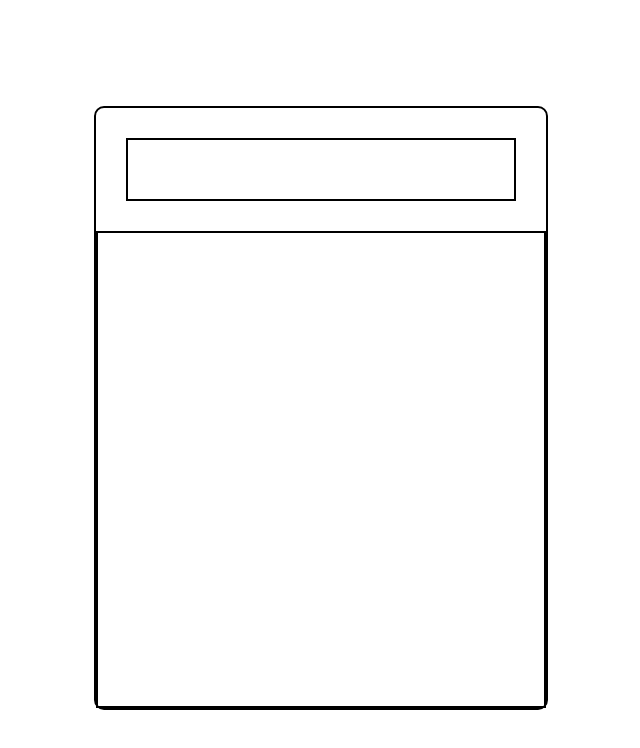
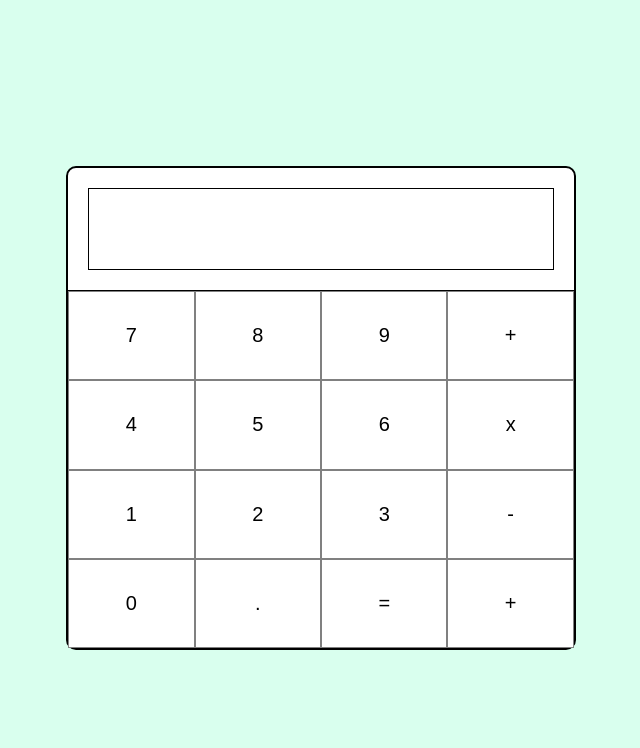
Before and after one commit to kristoferfannar/odin-calculator, a plain HTML site: page index.html in a window 1280 px wide. Shown: the whole page, without its empty margins (319-959 px from the left). Drawn offline with Linux system fonts and the light colour scheme.

Commit message:
Layout complete

```diff
--- a/index.html
+++ b/index.html
@@ -11,6 +11,30 @@
     <div class="calculator">
         <div class="screen"></div>
         <div class="buttons">
+            <div class="row">
+                <button class="7">7</button>
+                <button class="8">8</button>
+                <button class="9">9</button>
+                <button class="+">+</button>
+            </div>
+            <div class="row">
+                <button class="4">4</button>
+                <button class="5">5</button>
+                <button class="6">6</button>
+                <button class="x">x</button>
+            </div>
+            <div class="row">
+                <button class="1">1</button>
+                <button class="2">2</button>
+                <button class="3">3</button>
+                <button class="-">-</button>
+            </div>
+            <div class="row">
+                <button class="0">0</button>
+                <button class=".">.</button>
+                <button class="=">=</button>
+                <button class="+">+</button>
+            </div>
         </div>
     </div>
 
--- a/style.css
+++ b/style.css
@@ -3,24 +3,52 @@ body {
     display: flex;
     justify-content: center;
     align-items: center;
+    background-color: rgb(217, 255, 238);
 }
 
 .calculator {
     border: 2px solid black;
-    width: 450px;
-    height: 600px;
+    width: 40%;
+    height: 60%;
     border-radius: 10px;
     display: flex;
     flex-direction: column;
+    min-width: 160px;
+    min-height: 240px;
+    background-color: white;
 }
 
 .screen {
-    flex: 1 1 auto;
-    border: 2px solid black;
-    margin: 30px;
+    border: 1px solid black;
+    min-width: 120px;
+    margin: 20px;
+    height: 80px;
 }
 
 .buttons {
-    flex: 8 1 auto;
-    border: 2px solid black;
+    flex: 1 1 auto;
+    display: flex;
+    border-top: 1px solid black;
+    flex-direction: column;
 }
+
+.row {
+    flex: 1 1 auto;
+    display: flex;
+}
+
+button {
+    flex: 1 1 0;
+    min-width: 40px;
+    min-height: 40px;
+    font-size: 20px;
+    background-color: white;
+    border: 1px solid grey;
+}
+
+button:hover {
+    font-size: 28px;
+    font-weight: 700;
+    transition: 100ms;
+    background-color: lightblue;
+}
```
